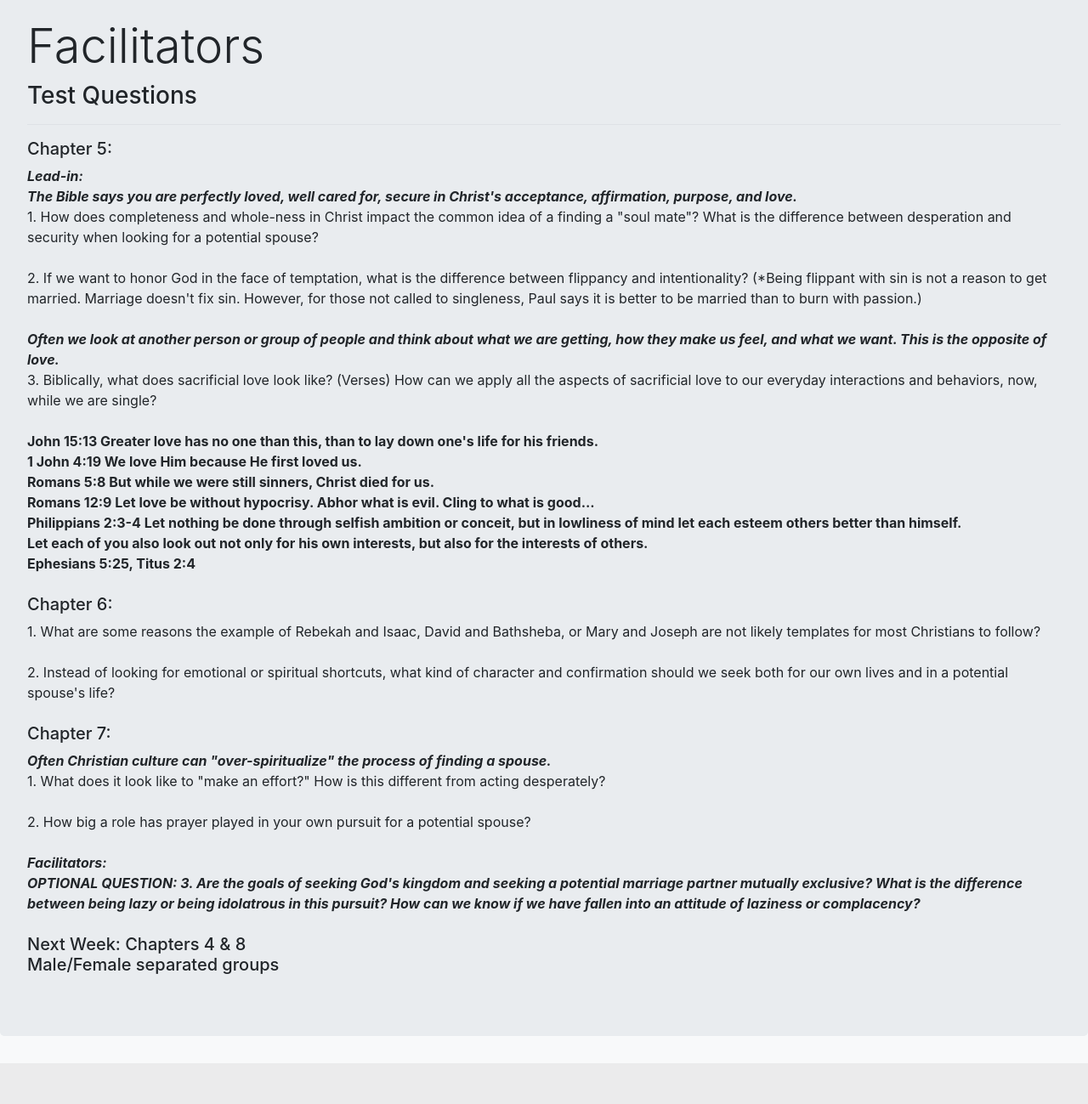
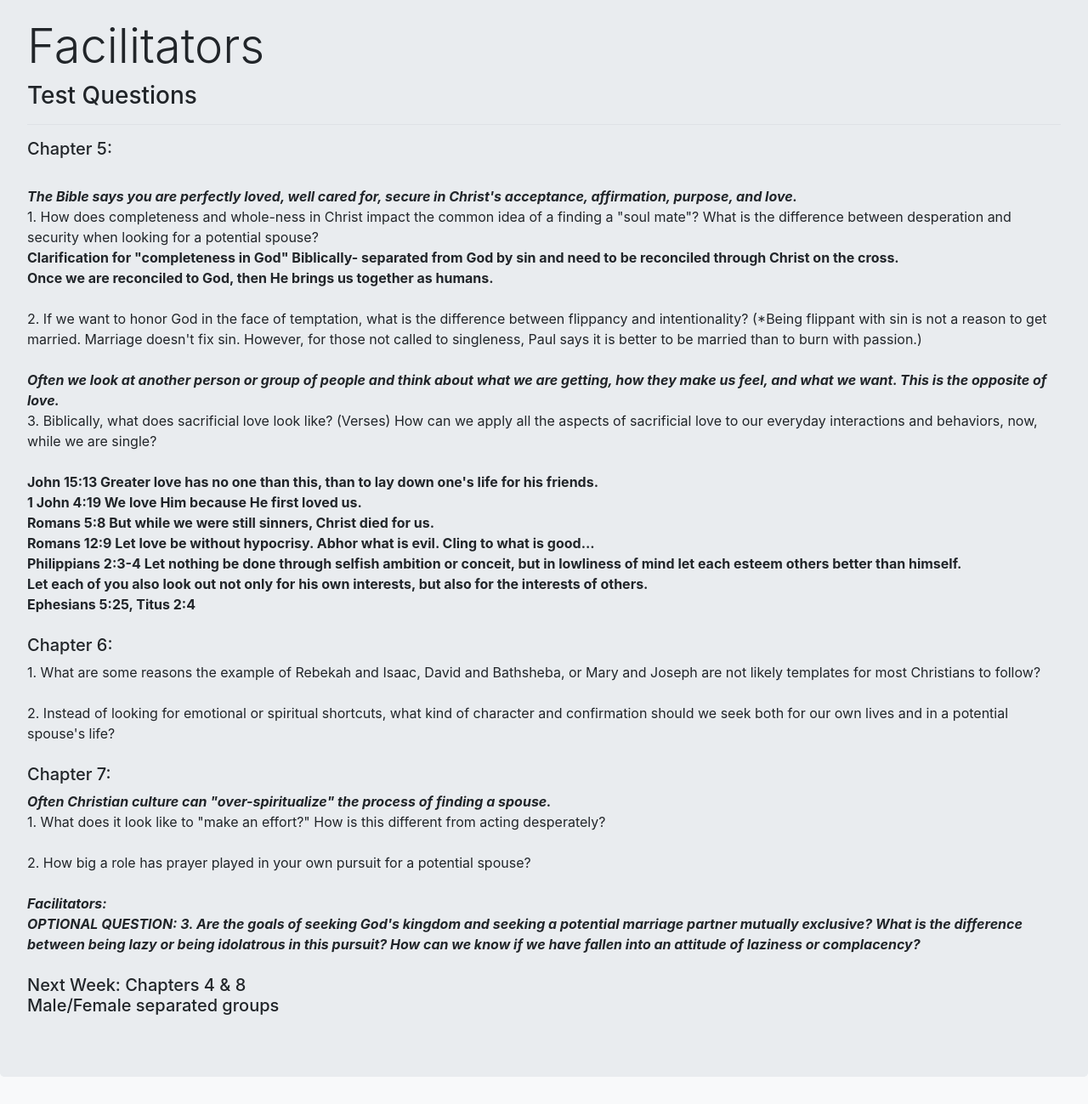
Before and after one commit to HannahEG/sacredsearchseries, a Flask app: page /facilitators in a window 1280 px wide. Shown: the part 139-1438 px from the top of the page at 85% size. Before the commit the page ends 1390 px from the top, so only its background shows below. Run offline with Flask 2, Linux system fonts and the light colour scheme; some libraries are stand-ins or nearby versions.

Commit message:
facilitators resource

```diff
--- a/app/templates/facilitators.html
+++ b/app/templates/facilitators.html
@@ -65,11 +65,15 @@
               </div>
 
               <div><h5>Chapter 5:</h5>
-                <i><b>Lead-in:<br>
+                <i><b><br>
                   The Bible says you are perfectly loved, well cared for, secure in Christ's acceptance, affirmation, purpose, and love.
                 </i></b><br>
                 1. How does completeness and whole-ness in Christ impact the common idea of a finding a "soul mate"? What is the difference between desperation and security when looking for a potential spouse?
-        <br><br>2. If we want to honor God in the face of temptation, what is the difference between flippancy and intentionality? (*Being flippant with sin is not a reason to get married. Marriage doesn't fix sin. However, for those not called to singleness, Paul says it is better to be married than to burn with passion.)
+                <br><b>Clarification for "completeness in God"
+
+                  Biblically- separated from God by sin and need to be reconciled through Christ on the cross.
+                  <br>Once we are reconciled to God, then He brings us together as humans.</b>
+                <br><br>2. If we want to honor God in the face of temptation, what is the difference between flippancy and intentionality? (*Being flippant with sin is not a reason to get married. Marriage doesn't fix sin. However, for those not called to singleness, Paul says it is better to be married than to burn with passion.)
         <br><br><i><b>
                 Often we look at another person or group of people and think about what we are getting, how they make us feel, and what we want. This is the opposite of love.
                 </i></b>
```
